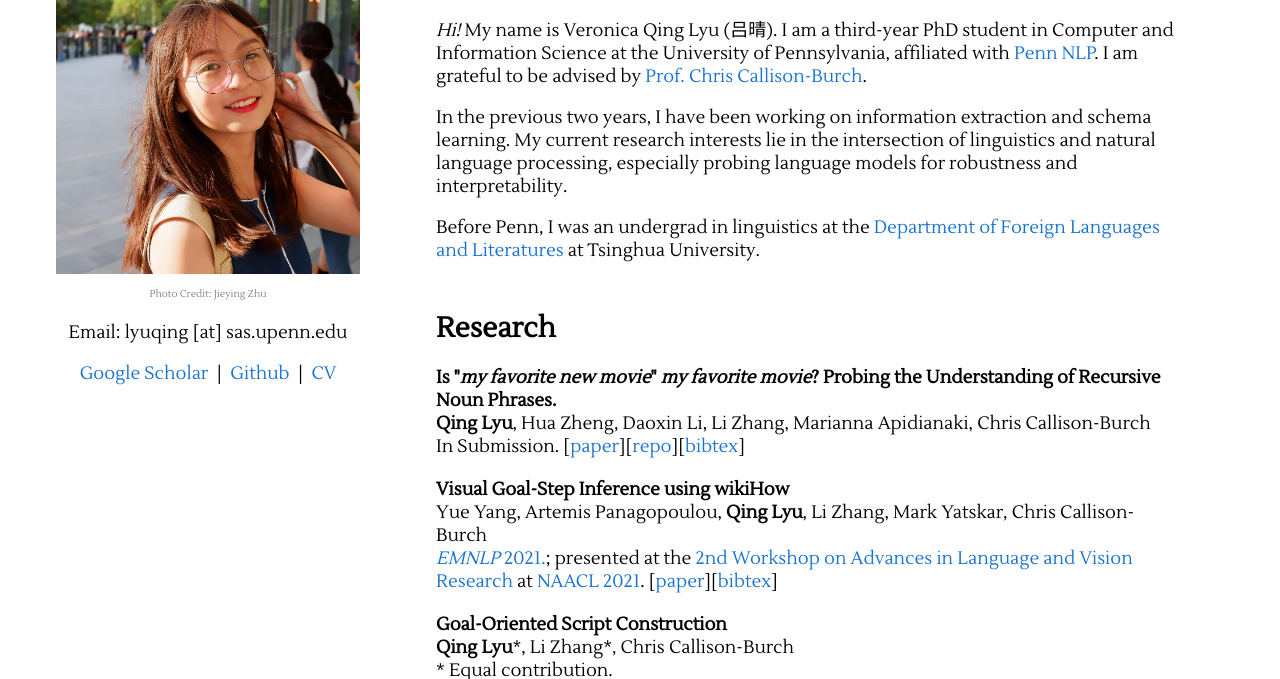
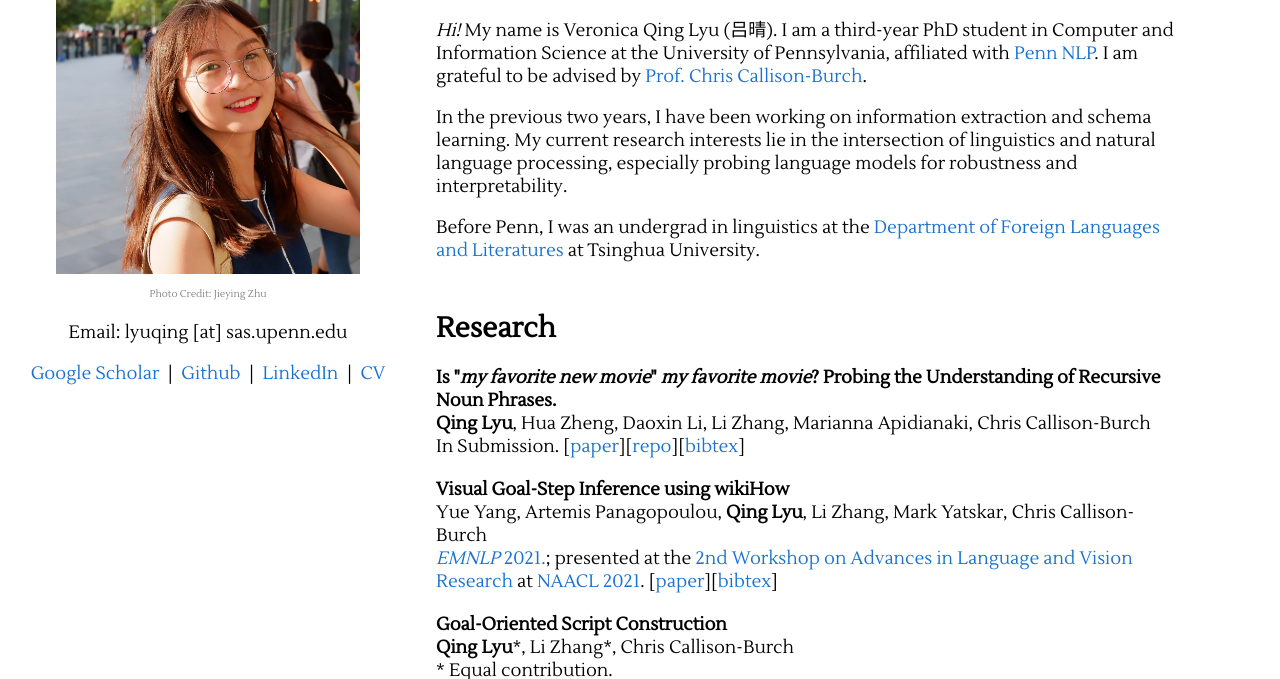
Before and after one commit to veronica320/veronica320.github.io, a plain HTML site: page index.html in a window 1280 px wide. Shown: the part 125-804 px from the top of the page. Drawn offline with Linux system fonts and the light colour scheme; a web font is replaced by a local one.

Commit message:
Add LinkedIn link

```diff
--- a/index.html
+++ b/index.html
@@ -42,6 +42,7 @@
 
               <a href="https://scholar.google.com/citations?hl=en&user=RD8UGoAAAAAJ">Google Scholar</a> &nbsp|&nbsp
               <a href="https://github.com/veronica320">Github</a> &nbsp|&nbsp
+              <a href="https://www.linkedin.com/in/qing-lyu-255514209/">LinkedIn</a> &nbsp|&nbsp
               <a href="cv.pdf">CV</a>
             </p>
           </td>
```
